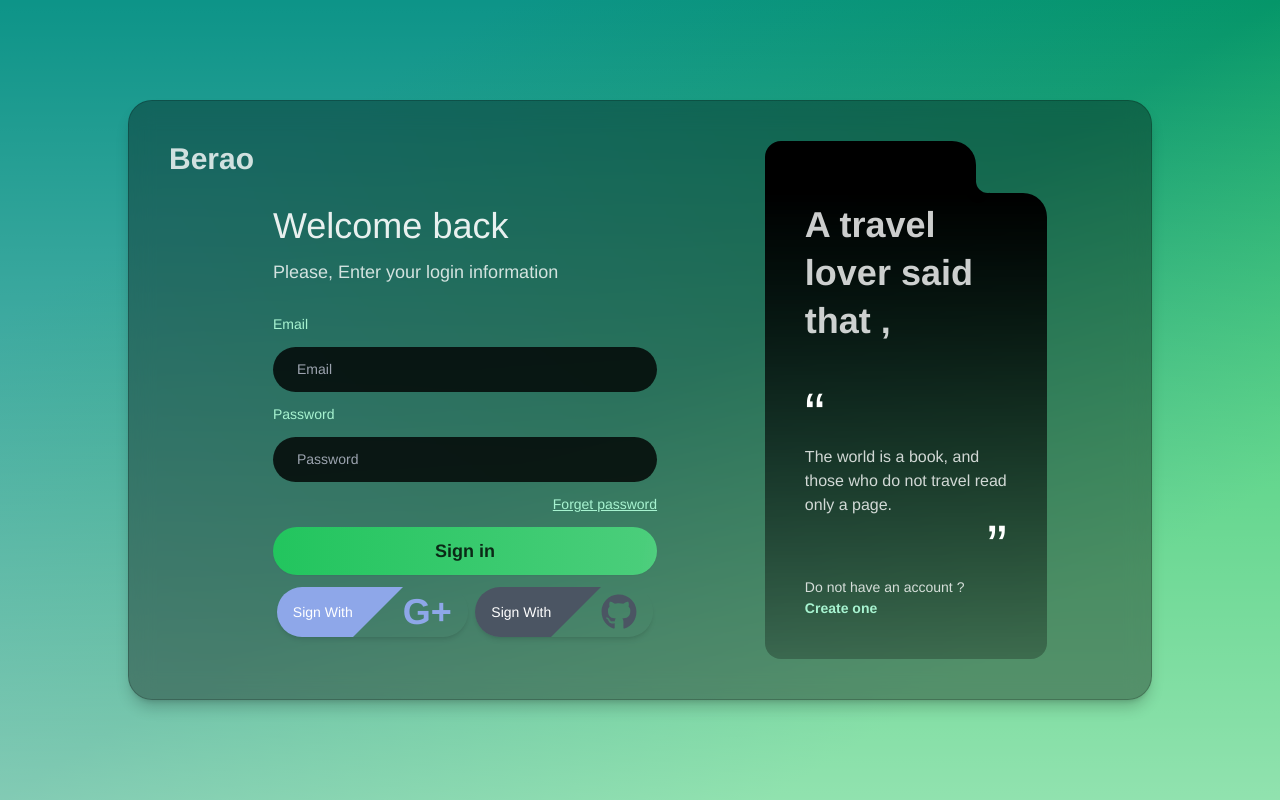
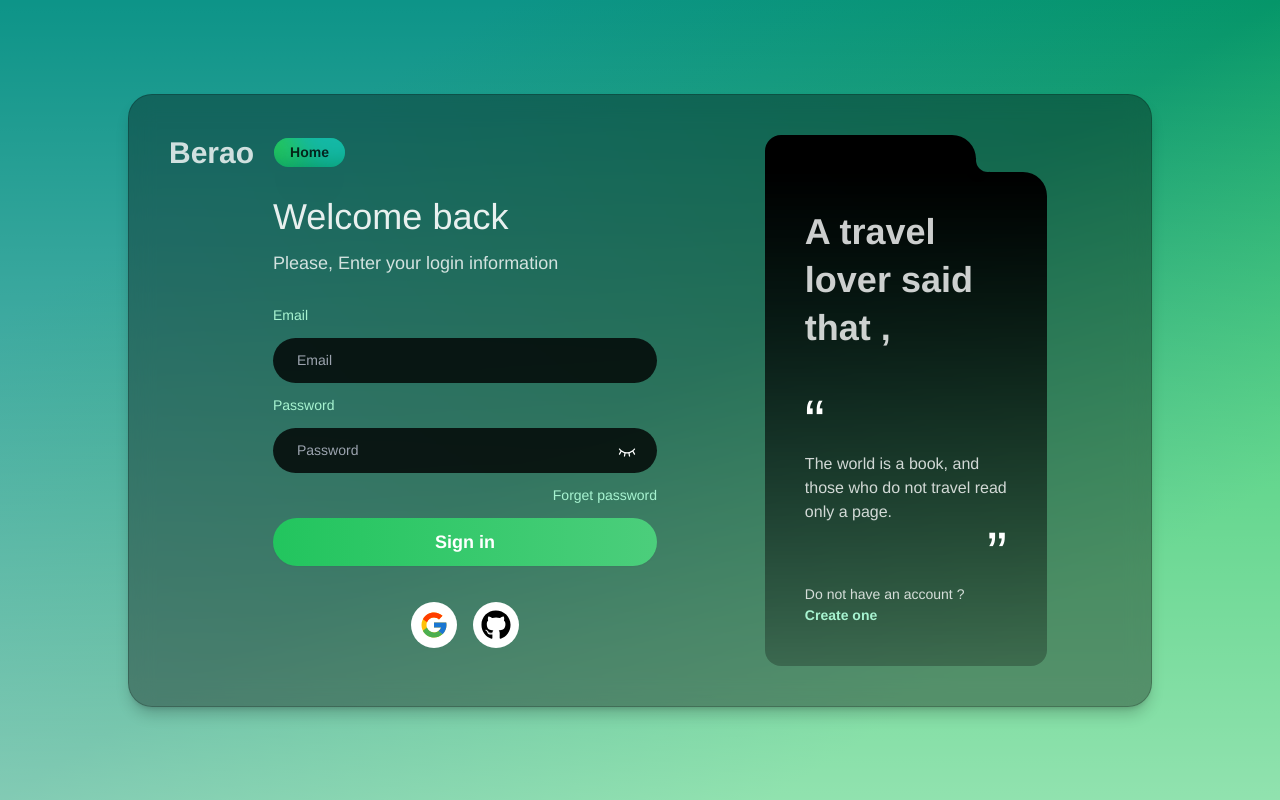
Before and after one commit to NaimurRahman00/berao-website, a React (Vite) app: page /login in a window 1280 px wide. Built offline with nearby package versions, Linux system fonts and the light colour scheme; no server answers.

Commit message:
Login page updated

```diff
--- a/src/componants/Login/Login.jsx
+++ b/src/componants/Login/Login.jsx
@@ -1,9 +1,12 @@
-import { useContext, useEffect } from "react";
-import { FaGithub } from "react-icons/fa";
+import { useContext, useEffect, useState } from "react";
+import { FaGithub, FaRegEye } from "react-icons/fa";
 import { Link } from "react-router-dom";
 import { ContextData } from "../../provider/AuthProvider";
+import { FcGoogle } from "react-icons/fc";
+import { PiEyeClosed } from "react-icons/pi";
 
 const Login = () => {
+  const [showPassword, setShowPassword] = useState(false);
   const { login } = useContext(ContextData);
 
   // Dynamic title
@@ -21,6 +24,8 @@ const Login = () => {
     login(email, password);
   };
 
+
+
   return (
     <div className="h-[100vh] flex items-center justify-center bg-gradient-to-tl from-green-500 from-20% via-emerald-600 via-50% to-teal-600 to-80% backdrop-blur-3xl">
       <div className="absolute top-0 left-0 right-0 bottom-0 bg-gradient-to-t from-white/50"></div>
@@ -31,9 +36,22 @@ const Login = () => {
             onSubmit={handleLogin}
             className="flex ps-20 py-20 w-full flex-col justify-end lg:w-[65%] rounded-2xl"
           >
-            <h2 className="absolute top-10 left-10 text-3xl font-bold text-white/80">
+            <div className="absolute flex items-center top-10 left-10">
+              <Link to="/" className="text-3xl font-bold text-white/80">
                 Berao
-            </h2>
+              </Link>
+              <Link
+                to="/"
+                className="relative inline-flex items-center justify-center p-4 px-4 py-1 overflow-hidden font-medium text-black/80 rounded-full shadow-2xl group mx-5 hover:scale-105 transition"
+              >
+                <span className="absolute top-0 left-0 w-40 h-40 -mt-10 -ml-3 transition-all duration-500 bg-emerald-600 rounded-full blur-md ease"></span>
+                <span className="absolute inset-0 w-full h-full transition duration-700 group-hover:rotate-180 ease">
+                  <span className="absolute bottom-0 left-0 w-24 h-24 -ml-10 bg-green-500 rounded-full blur-md"></span>
+                  <span className="absolute bottom-0 right-0 w-24 h-24 -mr-10 bg-teal-500 rounded-full blur-md"></span>
+                </span>
+                <span className="relative text-black/80 font-bold">Home</span>
+              </Link>
+            </div>
             <div className="flex h-[90%] w-[85%] flex-col justify-center gap-3">
               <h1 className="text-white/90 text-4xl font-medium">
                 Welcome back
@@ -50,61 +68,53 @@ const Login = () => {
                 required
               />
               <p className="text-emerald-200">Password</p>
+              <div className="relative">
                 <input
                   className="w-[80%] text-white/80 rounded-full bg-black/80 px-6 py-3 focus:outline-none focus:ring-2 focus:ring-emerald-500/80 md:w-full"
-                type="password"
+                  type={showPassword ? 'text' : 'password'}
                   placeholder="Password"
                   name="password"
                   required
                 />
-              <p className="text-emerald-200 underline text-end">Forget password</p>
-              {/* <input
-                className="w-[80%] rounded-full bg-emerald-700 px-6 py-2 font-medium text-white md:w-[60%]"
-                type="submit"
-              /> */}
-              <div className="btn border-none relative rounded-full px-5 py-2.5 overflow-hidden group bg-gradient-to-r from-green-500 to-green-500/80 hover:bg-gradient-to-r hover:from-green-500 hover:to-green-400 text-white hover:ring-2 hover:ring-offset-2 hover:ring-emerald-400 transition-all ease-out duration-300">
+                <span onClick={()=> setShowPassword(!showPassword)} className="absolute text-xl text-white top-1/2 -translate-y-1/2 right-5">
+                  {
+                    showPassword? <FaRegEye /> : <PiEyeClosed />
+
+                  }
+
+                </span>
+              </div>
+              <p className="text-emerald-200 hover:underline cursor-pointer text-end">
+                Forget password
+              </p>
               <input
                 type="submit"
                 name="Sign in"
                 value="Sign in"
-                className="text-black/80 font-bold text-lg"
-              >
-              </input>
-                <span className="absolute right-0 w-8 h-32 -mt-12 transition-all duration-700 blur-lg transform translate-x-12 bg-white opacity-10 rotate-12 group-hover:-translate-x-[40rem] ease"></span>
+                className="text-black/80 w-full font-bold text-lg btn border-none rounded-full px-5 py-2.5 overflow-hidden group bg-gradient-to-r from-green-500 to-green-500/80 hover:bg-gradient-to-r hover:from-green-500 hover:to-green-400 text-white hover:ring-2 hover:ring-offset-2 hover:ring-emerald-400 transition-all ease-out duration-300"
+              ></input>
+
+              <div className="flex justify-center text-3xl gap-4 mt-6">
+                {/* sign with google */}
+                <div className="bg-white p-2 rounded-full hover:scale-105 transition-all cursor-pointer">
+                  <FcGoogle />
                 </div>
-              <div className="flex justify-center">
-                {/* sign with google */}
-                <div className="mx-auto flex h-[50px] items-center overflow-hidden rounded-full shadow-md duration-300 hover:scale-95 hover:shadow">
-                  <div className="flex h-full w-[50%] items-center bg-[#8EA7E9] pl-4 text-sm text-white">
-                    Sign With
-                  </div>
-                  <span className="right-0 top-0 h-0 w-0 -rotate-90 border-b-[50px] border-r-[50px] border-b-transparent border-r-[#8EA7E9] group-hover:hidden"></span>
-                  <span className="pr-4 text-4xl font-bold text-[#8EA7E9]">
-                    G+
-                  </span>
-                </div>
-                {/* sign with google */}
-                <div className="mx-auto flex h-[50px] items-center overflow-hidden rounded-full shadow-md duration-300 hover:scale-95 hover:shadow">
-                  <div className="flex h-full w-[50%] items-center bg-gray-600 pl-4 text-sm text-white">
-                    Sign With
-                  </div>
-                  <span className="right-0 top-0 h-0 w-0 -rotate-90 border-b-[50px] border-r-[50px] border-b-transparent border-r-gray-600 group-hover:hidden"></span>
-                  <span className="pr-4 text-4xl font-bold text-gray-600">
+                {/* sign with github */}
+                <div className="bg-white p-2 rounded-full hover:scale-105 transition-all cursor-pointer">
                   <FaGithub />
-                  </span>
                 </div>
               </div>
             </div>
           </form>
           {/* register design side  */}
           <div className="relative flex flex-col m-10 md:flex md:w-[60%] lg:w-[35%] overflow-hidden">
-            <div className="bg-black rounded-tr-3xl rounded-tl-2xl h-[10%] w-[75%] relative">
+            <div className="bg-black rounded-tr-3xl rounded-tl-2xl h-[7%] w-[75%] relative">
               <div
                 className="size-6 bg-transparent rounded-full absolute -right-6 bottom-0"
                 style={{ boxShadow: "-10px 10px black" }}
               ></div>
             </div>
-            <div className="px-10 pt-10 flex items-center justify-end flex-grow flex-col w-full h-[80%] bg-gradient-to-b from-black to-black/25 rounded-b-2xl rounded-tr-3xl overflow-hidden">
+            <div className="px-10 pt-10 flex items-center justify-end flex-grow flex-col w-full h-[93%] bg-gradient-to-b from-black to-black/25 rounded-b-2xl rounded-tr-3xl overflow-hidden">
               <div className="z-20 flex-grow">
                 <h2 className="text-4xl font-bold text-white/80 leading-[3rem] pt-5">
                   A travel lover said that ,
```
Lines whose indentation alone changed are shown as unchanged.
